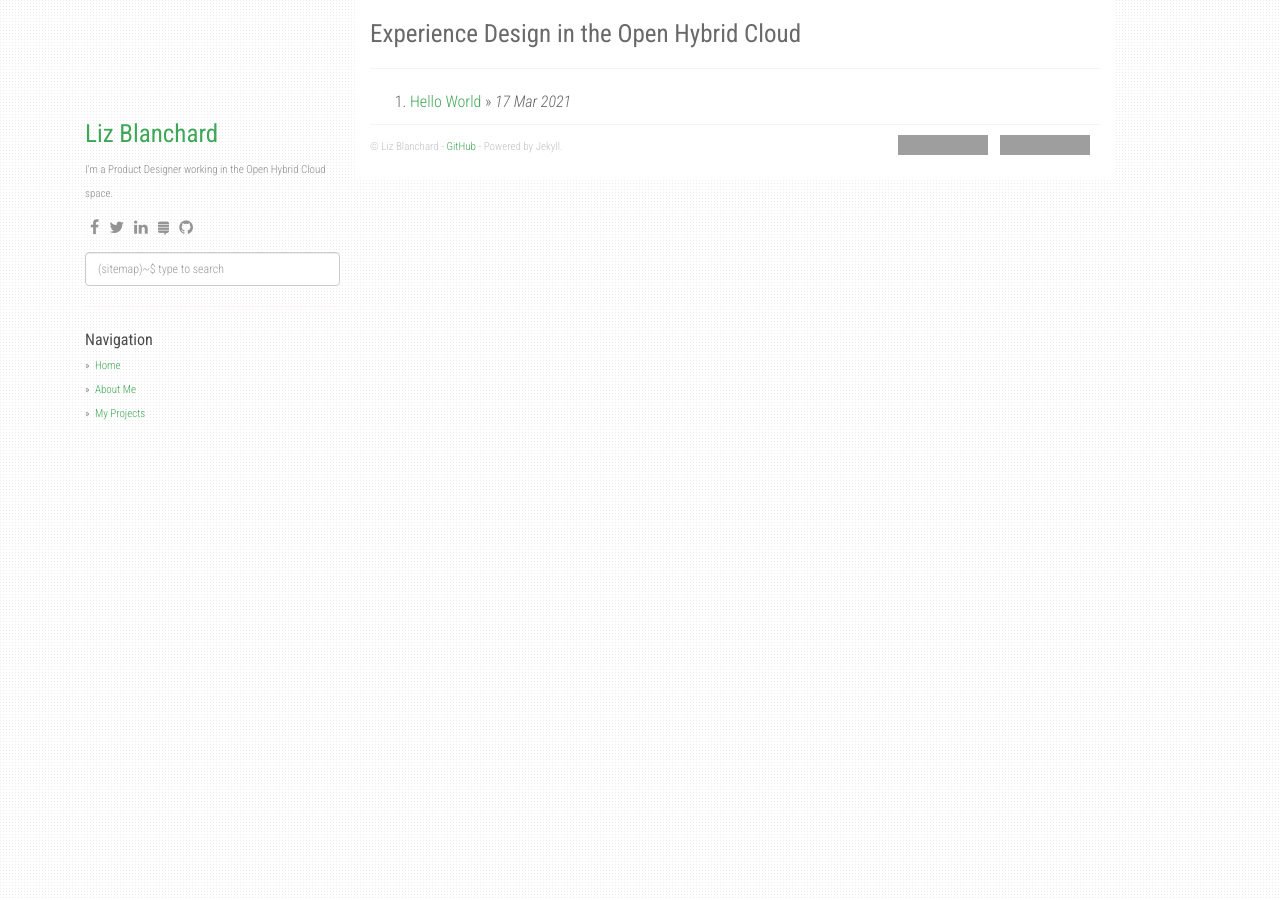
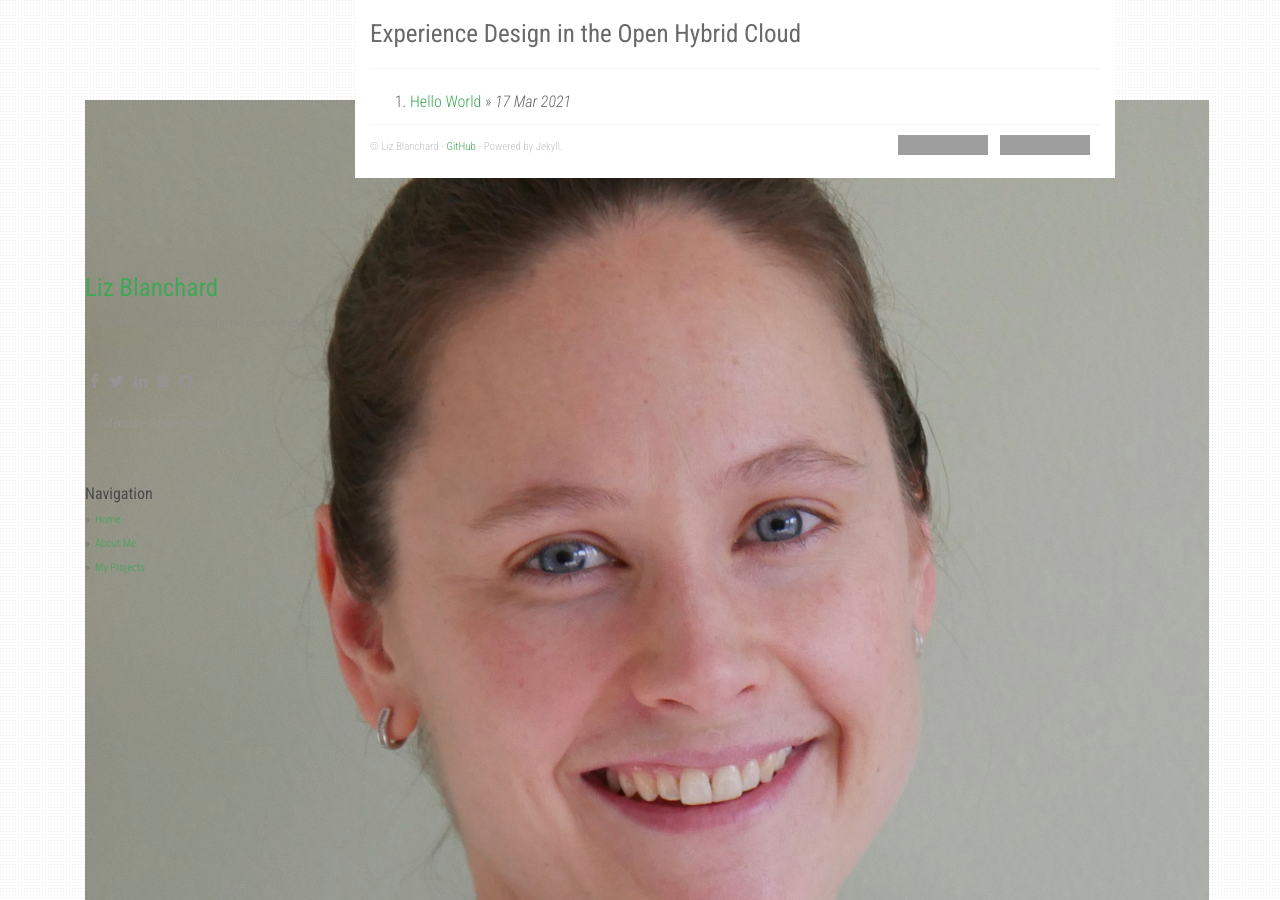
Before and after one commit to lizsurette/lizsurette.github.io, a Jekyll site: the page built from index.html, in a window 1280 px wide. Built offline with Jekyll 4.4.1, drawn with Linux system fonts in a browser that asks for light colours; nearby versions of some CDN libraries; the list of posts is cut into pages by our own code; grey boxes are pictures that could not be loaded.

Commit message:
Fixing avatar bugs

```diff
--- a/_layouts/default.html
+++ b/_layouts/default.html
@@ -114,7 +114,9 @@
     <div class="container">
       <div class="col-sm-3">
         <div class="fixed-condition">
-          <div id="avatar"></div>
+          <div class="avatar">
+            <img src="/static/img/lb.jpg">
+          </div>
           <h1 class="author-name"><a href="/">{{ site.author }}</a></h1>
           {% if site.about %}
             <div class="profile-about">
--- a/static/css/main.css
+++ b/static/css/main.css
@@ -1,5 +1,6 @@
 .avatar {
-  background: url("/static/img/lb.jpg");
+  height: 154px;
+  width: 136px;
 }
 
 body {
```
